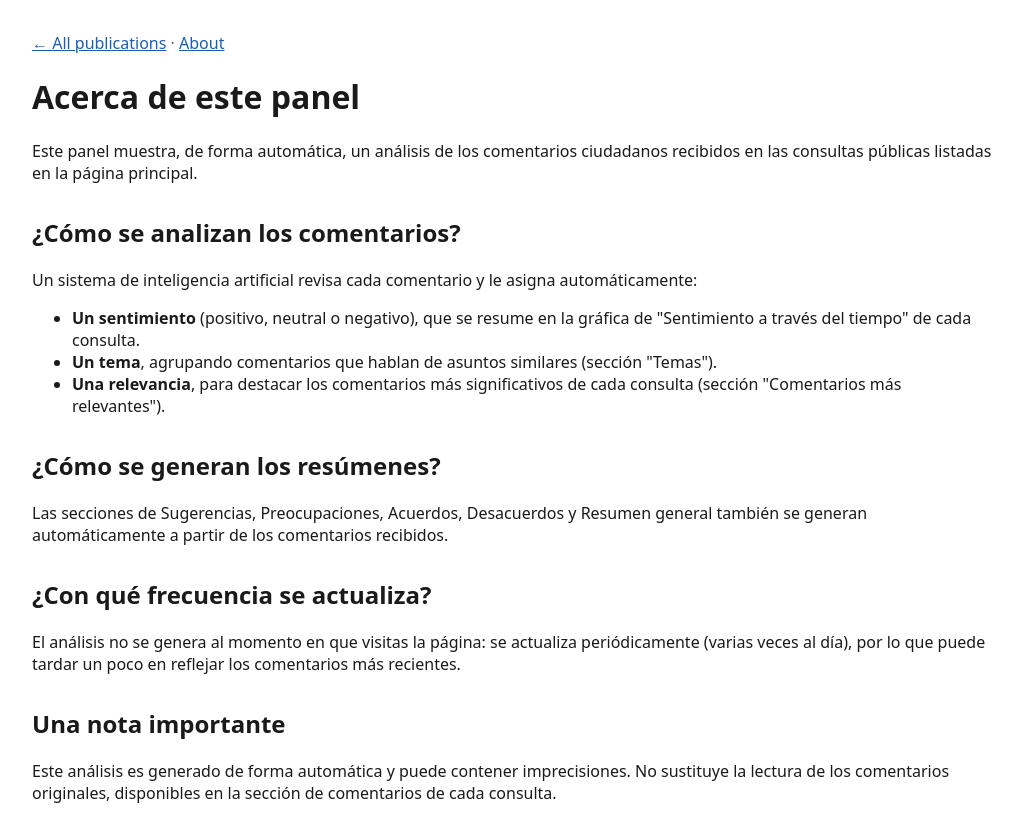
After one commit to wparedes17/comment-audiences-dashboard, a Flask app: page /about in a window 1280 px wide. The commit adds this page. Shown: the whole page, without its empty margins (128-1150 px from the left). Run offline with Flask 3, Linux system fonts and the light colour scheme; parts of the project's set-up code (start-up, migrations or seed data) failed here and were passed over.

Commit message:
fix plot issue and add about section

```diff
--- a/dashboard_sentiment/app.py
+++ b/dashboard_sentiment/app.py
@@ -61,6 +61,7 @@ def create_app() -> Flask:
     app.config["ALLOWED_PUBLICATION_IDS"] = _resolve_scope_or_fail()
 
     app.add_url_rule("/", view_func=overview)
+    app.add_url_rule("/about", view_func=about)
     app.add_url_rule("/publications/<int:publication_id>", view_func=publication_detail)
     app.add_url_rule(
         "/publications/<int:publication_id>/daily-sentiment.json",
@@ -134,6 +135,10 @@ def overview():
         for pub in publications
     ]
     return render_template("overview.html", rows=rows)
+
+
+def about():
+    return render_template("about.html")
 
 
 def _latest_weekly_sentiment_by_publication(
--- a/dashboard_sentiment/static/charts.js
+++ b/dashboard_sentiment/static/charts.js
@@ -1,13 +1,22 @@
 function renderDailySentimentChart(canvasId, jsonUrl) {
+  const canvas = document.getElementById(canvasId);
+  if (!canvas) return;
+
   fetch(jsonUrl)
-    .then((response) => response.json())
+    .then((response) => {
+      if (!response.ok) {
+        throw new Error(`Request to ${jsonUrl} failed with status ${response.status}`);
+      }
+      return response.json();
+    })
     .then((days) => {
-      const canvas = document.getElementById(canvasId);
-      if (!canvas) return;
-
       if (days.length === 0) {
         canvas.replaceWith(document.createTextNode("No sentiment data yet for this publication."));
         return;
+      }
+
+      if (typeof Chart === "undefined") {
+        throw new Error("Chart.js did not load");
       }
 
       new Chart(canvas, {
@@ -25,5 +34,9 @@ function renderDailySentimentChart(canvasId, jsonUrl) {
           scales: { x: { stacked: true }, y: { stacked: true, beginAtZero: true } },
         },
       });
+    })
+    .catch((error) => {
+      console.error("renderDailySentimentChart:", error);
+      canvas.replaceWith(document.createTextNode("Could not load sentiment chart."));
     });
 }
--- /dev/null
+++ b/dashboard_sentiment/templates/about.html
@@ -0,0 +1,54 @@
+{% extends "base.html" %}
+{% block title %}Acerca de — Dashboard Sentiment{% endblock %}
+{% block content %}
+  <h1>Acerca de este panel</h1>
+  <p>
+    Este panel muestra, de forma automática, un análisis de los comentarios ciudadanos recibidos
+    en las consultas públicas listadas en la página principal.
+  </p>
+
+  <section>
+    <h2>¿Cómo se analizan los comentarios?</h2>
+    <p>Un sistema de inteligencia artificial revisa cada comentario y le asigna automáticamente:</p>
+    <ul>
+      <li>
+        <strong>Un sentimiento</strong> (positivo, neutral o negativo), que se resume en la
+        gráfica de "Sentimiento a través del tiempo" de cada consulta.
+      </li>
+      <li>
+        <strong>Un tema</strong>, agrupando comentarios que hablan de asuntos similares
+        (sección "Temas").
+      </li>
+      <li>
+        <strong>Una relevancia</strong>, para destacar los comentarios más significativos de
+        cada consulta (sección "Comentarios más relevantes").
+      </li>
+    </ul>
+  </section>
+
+  <section>
+    <h2>¿Cómo se generan los resúmenes?</h2>
+    <p>
+      Las secciones de Sugerencias, Preocupaciones, Acuerdos, Desacuerdos y Resumen general
+      también se generan automáticamente a partir de los comentarios recibidos.
+    </p>
+  </section>
+
+  <section>
+    <h2>¿Con qué frecuencia se actualiza?</h2>
+    <p>
+      El análisis no se genera al momento en que visitas la página: se actualiza periódicamente
+      (varias veces al día), por lo que puede tardar un poco en reflejar los comentarios más
+      recientes.
+    </p>
+  </section>
+
+  <section>
+    <h2>Una nota importante</h2>
+    <p>
+      Este análisis es generado de forma automática y puede contener imprecisiones. No sustituye
+      la lectura de los comentarios originales, disponibles en la sección de comentarios de cada
+      consulta.
+    </p>
+  </section>
+{% endblock %}
--- a/dashboard_sentiment/templates/base.html
+++ b/dashboard_sentiment/templates/base.html
@@ -4,6 +4,7 @@
   <meta charset="utf-8">
   <title>{% block title %}Dashboard Sentiment{% endblock %}</title>
   <script src="https://cdn.jsdelivr.net/npm/chart.js"></script>
+  <script src="{{ url_for('static', filename='charts.js') }}"></script>
   <style>
     body { font-family: system-ui, sans-serif; margin: 2rem auto; max-width: 60rem; padding: 0 1rem; color: #1a1a1a; }
     a { color: #1a5fb4; }
@@ -28,7 +29,11 @@
   </style>
 </head>
 <body>
-  <p><a href="{{ url_for('overview') }}">&larr; All publications</a></p>
+  <p>
+    <a href="{{ url_for('overview') }}">&larr; All publications</a>
+    <span class="muted"> &middot; </span>
+    <a href="{{ url_for('about') }}">About</a>
+  </p>
   {% block content %}{% endblock %}
 </body>
 </html>
```
